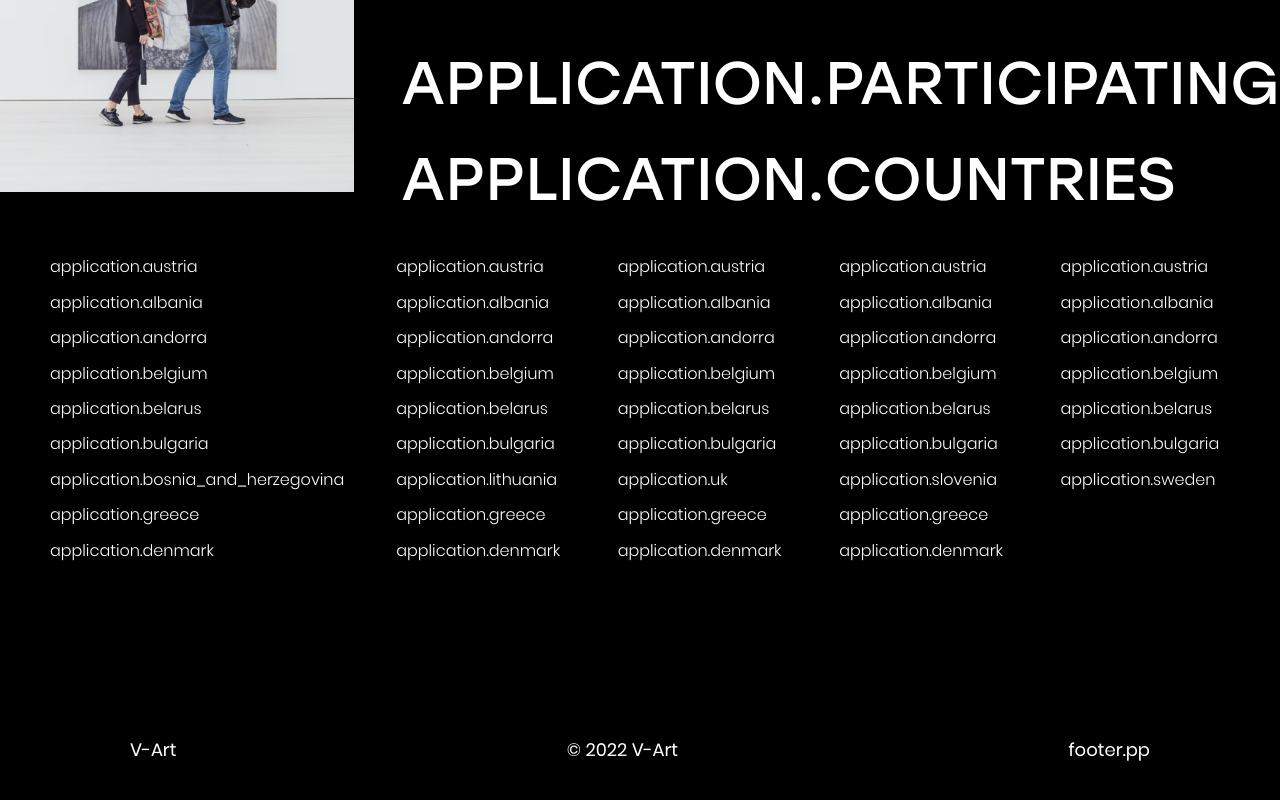
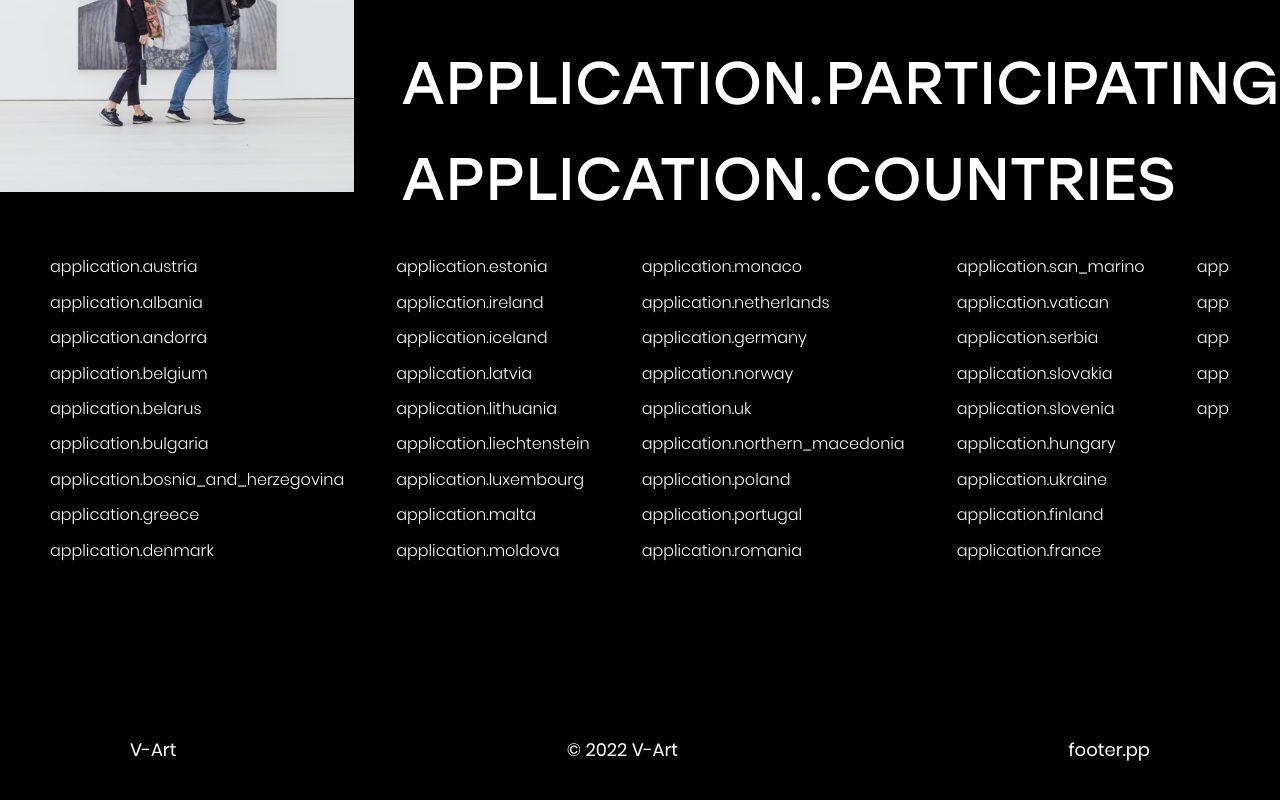
Before and after one commit to valexandrovich/edaf, a Vue app in the folder edaf-vue/: page /#/application in a window 1280 px wide. Shown: the part 4505-5305 px from the top of the page. Built offline with nearby package versions, Linux system fonts and the light colour scheme; no server answers.

Commit message:
Countries

```diff
--- a/edaf-vue/src/views/ApplicationView.vue
+++ b/edaf-vue/src/views/ApplicationView.vue
@@ -367,113 +367,113 @@
               </ul>
               <ul class="participating-footer__list">
                 <li class="participating-footer__item">
-                  <a href="#" class="social-link"> {{$t('application.austria')}} </a>
+                  <a href="#" class="social-link"> {{$t('application.estonia')}} </a>
                 </li>
                 <li class="participating-footer__item">
-                  <a href="#" class="social-link"> {{$t('application.albania')}} </a>
+                  <a href="#" class="social-link"> {{$t('application.ireland')}} </a>
                 </li>
                 <li class="participating-footer__item">
-                  <a href="#" class="social-link"> {{$t('application.andorra')}} </a>
+                  <a href="#" class="social-link"> {{$t('application.iceland')}} </a>
                 </li>
                 <li class="participating-footer__item">
-                  <a href="#" class="social-link"> {{$t('application.belgium')}} </a>
-                </li>
-                <li class="participating-footer__item">
-                  <a href="#" class="social-link"> {{$t('application.belarus')}} </a>
-                </li>
-                <li class="participating-footer__item">
-                  <a href="#" class="social-link"> {{$t('application.bulgaria')}} </a>
+                  <a href="#" class="social-link"> {{$t('application.latvia')}} </a>
                 </li>
                 <li class="participating-footer__item">
                   <a href="#" class="social-link"> {{$t('application.lithuania')}} </a>
                 </li>
                 <li class="participating-footer__item">
-                  <a href="#" class="social-link"> {{$t('application.greece')}} </a>
+                  <a href="#" class="social-link"> {{$t('application.liechtenstein')}} </a>
                 </li>
                 <li class="participating-footer__item">
-                  <a href="#" class="social-link"> {{$t('application.denmark')}} </a>
+                  <a href="#" class="social-link"> {{$t('application.luxembourg')}} </a>
+                </li>
+                <li class="participating-footer__item">
+                  <a href="#" class="social-link"> {{$t('application.malta')}} </a>
+                </li>
+                <li class="participating-footer__item">
+                  <a href="#" class="social-link"> {{$t('application.moldova')}} </a>
                 </li>
               </ul>
               <ul class="participating-footer__list">
                 <li class="participating-footer__item">
-                  <a href="#" class="social-link"> {{$t('application.austria')}} </a>
+                  <a href="#" class="social-link"> {{$t('application.monaco')}} </a>
                 </li>
                 <li class="participating-footer__item">
-                  <a href="#" class="social-link"> {{$t('application.albania')}} </a>
+                  <a href="#" class="social-link"> {{$t('application.netherlands')}} </a>
                 </li>
                 <li class="participating-footer__item">
-                  <a href="#" class="social-link"> {{$t('application.andorra')}} </a>
+                  <a href="#" class="social-link"> {{$t('application.germany')}} </a>
                 </li>
                 <li class="participating-footer__item">
-                  <a href="#" class="social-link"> {{$t('application.belgium')}} </a>
-                </li>
-                <li class="participating-footer__item">
-                  <a href="#" class="social-link"> {{$t('application.belarus')}} </a>
-                </li>
-                <li class="participating-footer__item">
-                  <a href="#" class="social-link"> {{$t('application.bulgaria')}} </a>
+                  <a href="#" class="social-link"> {{$t('application.norway')}} </a>
                 </li>
                 <li class="participating-footer__item">
                   <a href="#" class="social-link"> {{$t('application.uk')}} </a>
                 </li>
                 <li class="participating-footer__item">
-                  <a href="#" class="social-link"> {{$t('application.greece')}} </a>
+                  <a href="#" class="social-link"> {{$t('application.northern_macedonia')}} </a>
                 </li>
                 <li class="participating-footer__item">
-                  <a href="#" class="social-link"> {{$t('application.denmark')}} </a>
+                  <a href="#" class="social-link"> {{$t('application.poland')}} </a>
+                </li>
+                <li class="participating-footer__item">
+                  <a href="#" class="social-link"> {{$t('application.portugal')}} </a>
+                </li>
+                <li class="participating-footer__item">
+                  <a href="#" class="social-link"> {{$t('application.romania')}} </a>
                 </li>
               </ul>
               <ul class="participating-footer__list">
                 <li class="participating-footer__item">
-                  <a href="#" class="social-link"> {{$t('application.austria')}} </a>
+                  <a href="#" class="social-link"> {{$t('application.san_marino')}} </a>
                 </li>
                 <li class="participating-footer__item">
-                  <a href="#" class="social-link"> {{$t('application.albania')}} </a>
+                  <a href="#" class="social-link"> {{$t('application.vatican')}} </a>
                 </li>
                 <li class="participating-footer__item">
-                  <a href="#" class="social-link"> {{$t('application.andorra')}} </a>
+                  <a href="#" class="social-link"> {{$t('application.serbia')}} </a>
                 </li>
                 <li class="participating-footer__item">
-                  <a href="#" class="social-link"> {{$t('application.belgium')}} </a>
-                </li>
-                <li class="participating-footer__item">
-                  <a href="#" class="social-link"> {{$t('application.belarus')}} </a>
-                </li>
-                <li class="participating-footer__item">
-                  <a href="#" class="social-link"> {{$t('application.bulgaria')}} </a>
+                  <a href="#" class="social-link"> {{$t('application.slovakia')}} </a>
                 </li>
                 <li class="participating-footer__item">
                   <a href="#" class="social-link"> {{$t('application.slovenia')}} </a>
                 </li>
                 <li class="participating-footer__item">
-                  <a href="#" class="social-link"> {{$t('application.greece')}} </a>
+                  <a href="#" class="social-link"> {{$t('application.hungary')}} </a>
                 </li>
                 <li class="participating-footer__item">
-                  <a href="#" class="social-link"> {{$t('application.denmark')}} </a>
+                  <a href="#" class="social-link"> {{$t('application.ukraine')}} </a>
+                </li>
+                <li class="participating-footer__item">
+                  <a href="#" class="social-link"> {{$t('application.finland')}} </a>
+                </li>
+                <li class="participating-footer__item">
+                  <a href="#" class="social-link"> {{$t('application.france')}} </a>
                 </li>
               </ul>
               <ul class="participating-footer__list">
                 <li class="participating-footer__item">
-                  <a href="#" class="social-link"> {{$t('application.austria')}} </a>
+                  <a href="#" class="social-link"> {{$t('application.croatia')}} </a>
                 </li>
                 <li class="participating-footer__item">
-                  <a href="#" class="social-link"> {{$t('application.albania')}} </a>
+                  <a href="#" class="social-link"> {{$t('application.czech_republic')}} </a>
                 </li>
                 <li class="participating-footer__item">
-                  <a href="#" class="social-link"> {{$t('application.andorra')}} </a>
+                  <a href="#" class="social-link"> {{$t('application.montenegro')}} </a>
                 </li>
                 <li class="participating-footer__item">
-                  <a href="#" class="social-link"> {{$t('application.belgium')}} </a>
+                  <a href="#" class="social-link"> {{$t('application.switzerland')}} </a>
                 </li>
                 <li class="participating-footer__item">
-                  <a href="#" class="social-link"> {{$t('application.belarus')}} </a>
+                  <a href="#" class="social-link"> {{$t('application.sweden')}} </a>
                 </li>
-                <li class="participating-footer__item">
+                <!-- <li class="participating-footer__item">
                   <a href="#" class="social-link"> {{$t('application.bulgaria')}} </a>
                 </li>
                 <li class="participating-footer__item">
                   <a href="#" class="social-link"> {{$t('application.sweden')}} </a>
-                </li>
+                </li> -->
               </ul>
             </div>
           </div>
```
